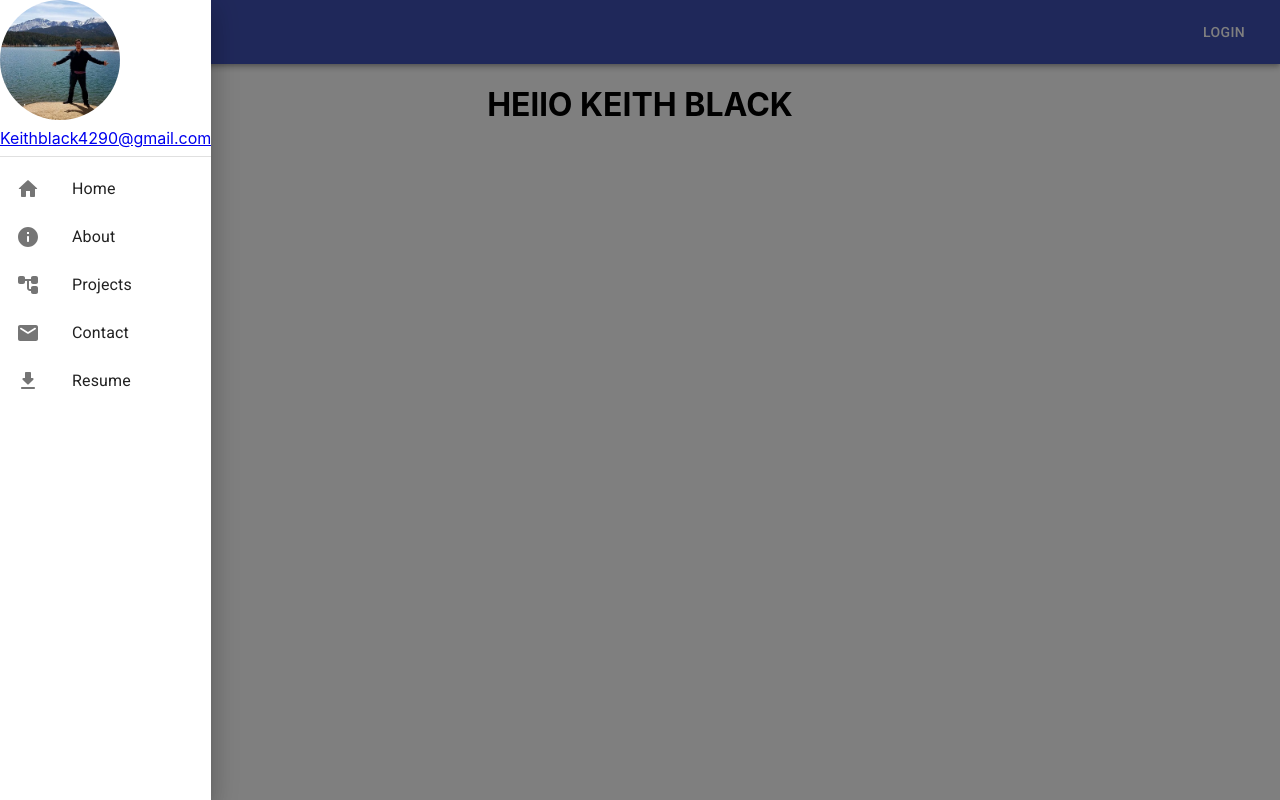
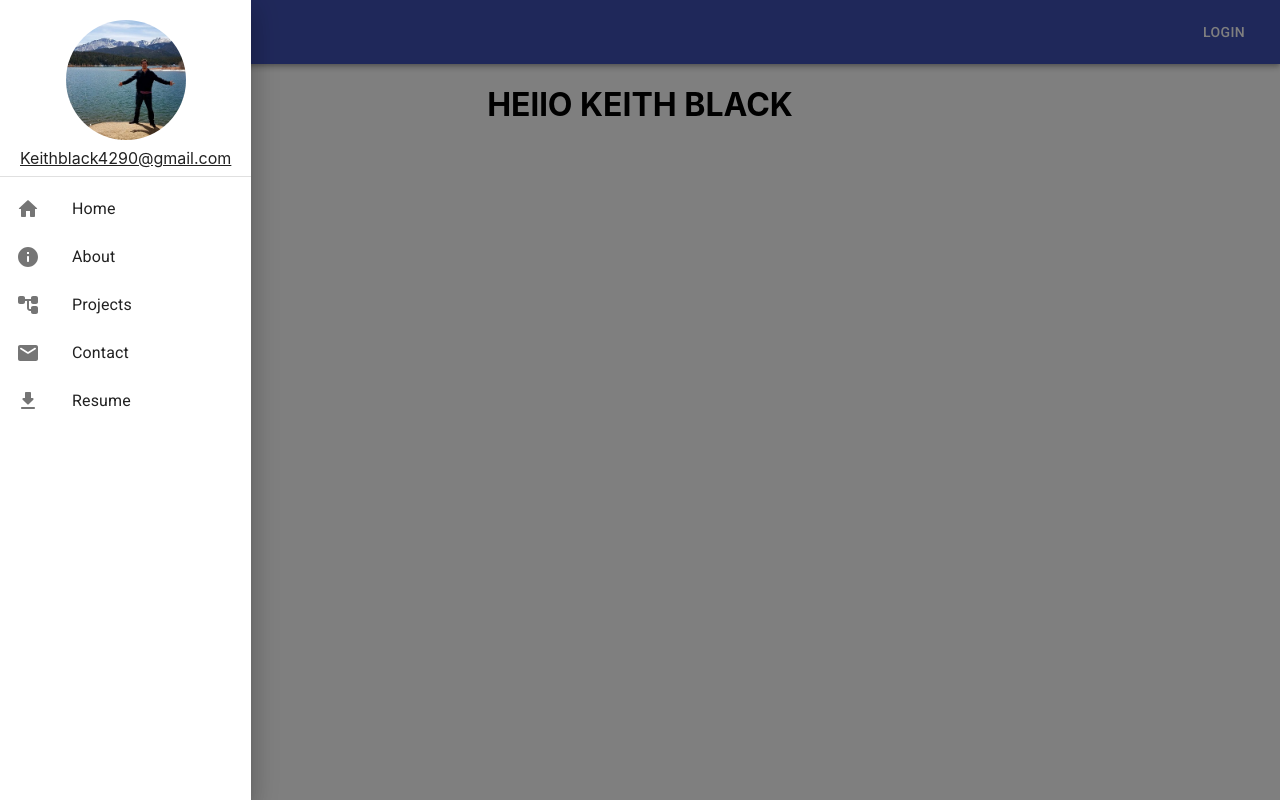
Before and after one commit to Kblack4290/Digital-Resume, a React (Create React App) app: page / in a window 1280 px wide. Both pictures are taken after a click on the button "menu". Built offline with nearby package versions, Linux system fonts and the light colour scheme.

Commit message:
some nav styling

```diff
--- a/src/App.js
+++ b/src/App.js
@@ -4,7 +4,7 @@ import Landing from "./pages/Landing"
 import About from "./pages/About"
 import Projects from "./pages/Projects"
 import Contact from "./pages/Contact"
-import Nav from "./components/Nav"
+import Nav from "./components/Nav/Nav"
 import './App.css';
 
 function App() {
--- a/src/components/Nav.js
+++ b/src/components/Nav/Nav.js
@@ -22,7 +22,8 @@ import {
 } from '@material-ui/icons/';
 import { withRouter } from "react-router-dom"
 import MenuIcon from "@material-ui/icons/Menu"
-import PikesPeak from "../Assets/img/Pikes-Peak-300x400.jpg"
+import PikesPeak from "../../Assets/img/Pikes-Peak-300x400.jpg"
+import "./style.css"
 
 
 const useStyles = makeStyles((theme) => ({
@@ -43,6 +44,7 @@ const useStyles = makeStyles((theme) => ({
         width: theme.spacing(15),
         height: theme.spacing(15),
     },
+
 }));
 
 
@@ -106,15 +108,20 @@ const Nav = (props) => {
                 onOpen={() => { }}
                 className={classes.drawer}>
                 <Avatar
-                    alt="Remy Sharp"
+                    alt="Image of Pikes Peak CO"
                     src={PikesPeak}
-                    className={classes.large} />
+                    className={classes.large}
+                    id="avatar"/>
 
-{/* #################### NEED PADDING ################ */}
-                    <List> <a
+
+                {/* #################### NEED PADDING ################ */}
+                <List  > <a
                     href="mailto:keithblack4290@gmail.com"
                     target="_blank"
-                    >Keithblack4290@gmail.com </a></List>
+                    rel="noopener noreferrer"
+                    id="email"
+
+                >Keithblack4290@gmail.com </a></List>
 
                 <Divider />
 
--- /dev/null
+++ b/src/components/Nav/style.css
@@ -0,0 +1,13 @@
+#avatar{
+    margin-top: 20px;
+    align-self: center;
+}
+#email {
+color:inherit;
+padding: 20px;
+align-self: center;
+}
+#email:hover {
+    color: #0000ee;
+
+}
```
